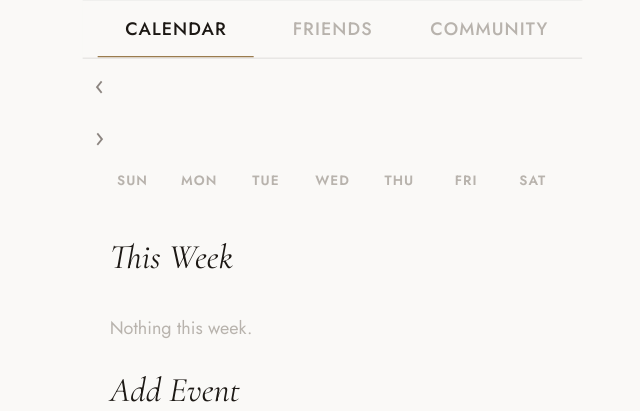
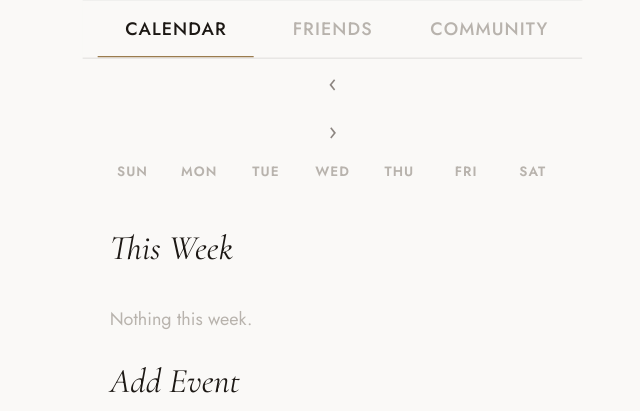
Before and after one commit to Kiralette/slhud, a Python web app: template app/templates/apps/ritual.html in a window 1280 px wide. Shown: the part 160-571 px from the top of the page, without its empty margins (300-940 px from the left). Run offline with Jinja, Linux system fonts and the light colour scheme; the template is opened without the code that fills it, so the values that code supplies are empty.

Commit message:
Ritual: calendar month wrapping

```diff
--- a/app/templates/apps/ritual.html
+++ b/app/templates/apps/ritual.html
@@ -6,23 +6,22 @@
   /* ── Month navigation ── */
   .month-nav {
     display: grid !important;
-    grid-template-columns: 40px 1fr 40px !important;
+    grid-template-columns: 28px 1fr 28px !important;
     align-items: center !important;
     width: 100%; box-sizing: border-box;
-    padding: 14px 18px 10px;
+    padding: 10px 8px;
   }
   .month-nav-btn {
     background: none; border: none; cursor: pointer;
-    font-size: 18px; color: var(--ink3); padding: 4px 8px;
+    font-size: 16px; color: var(--ink3); padding: 4px;
     border-radius: var(--radius-sm); transition: color .15s;
-    flex-shrink: 0; min-width: 32px; display: inline-block;
+    display: block; text-align: center;
   }
   .month-nav-btn:active { color: var(--ink); }
   .month-title {
     font-family: var(--font-head);
-    font-size: 20px; font-weight: 400; color: var(--ink);
-    white-space: nowrap; overflow: hidden; text-overflow: ellipsis;
-    flex: 1; text-align: center;
+    font-size: 17px; font-weight: 400; color: var(--ink);
+    white-space: nowrap; text-align: center;
   }
 
   /* ── Calendar grid ── */
```
